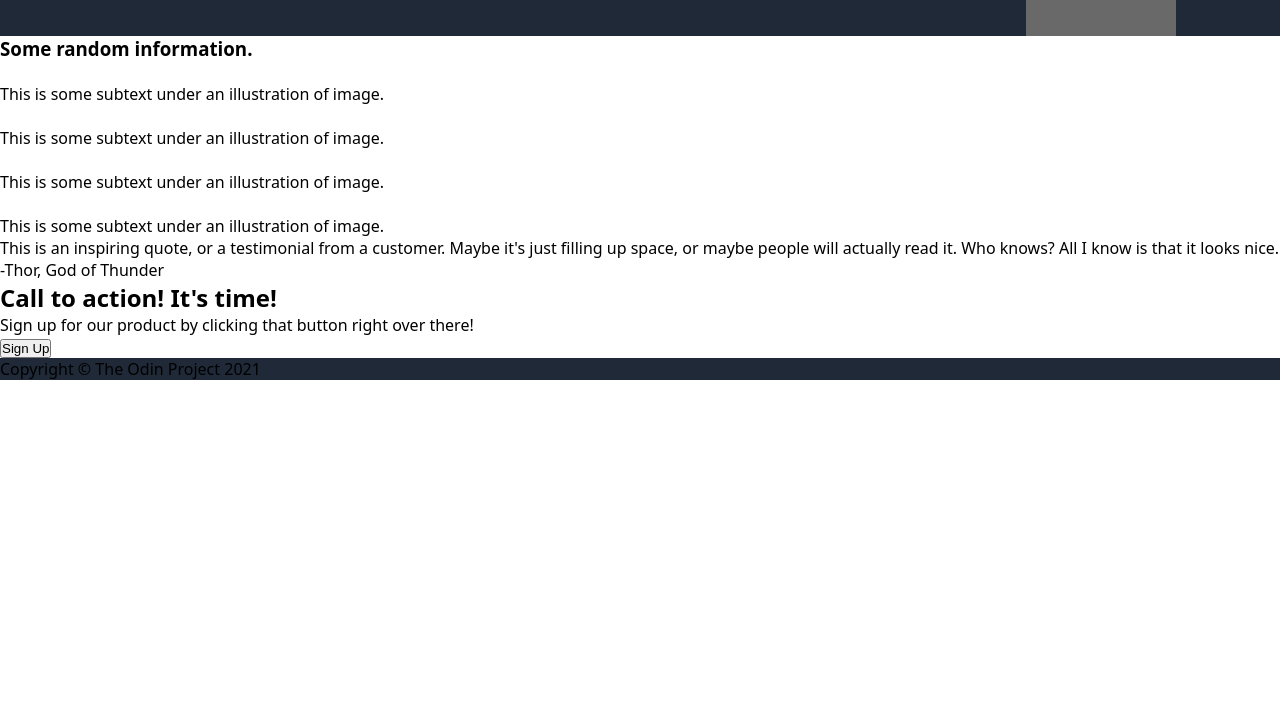
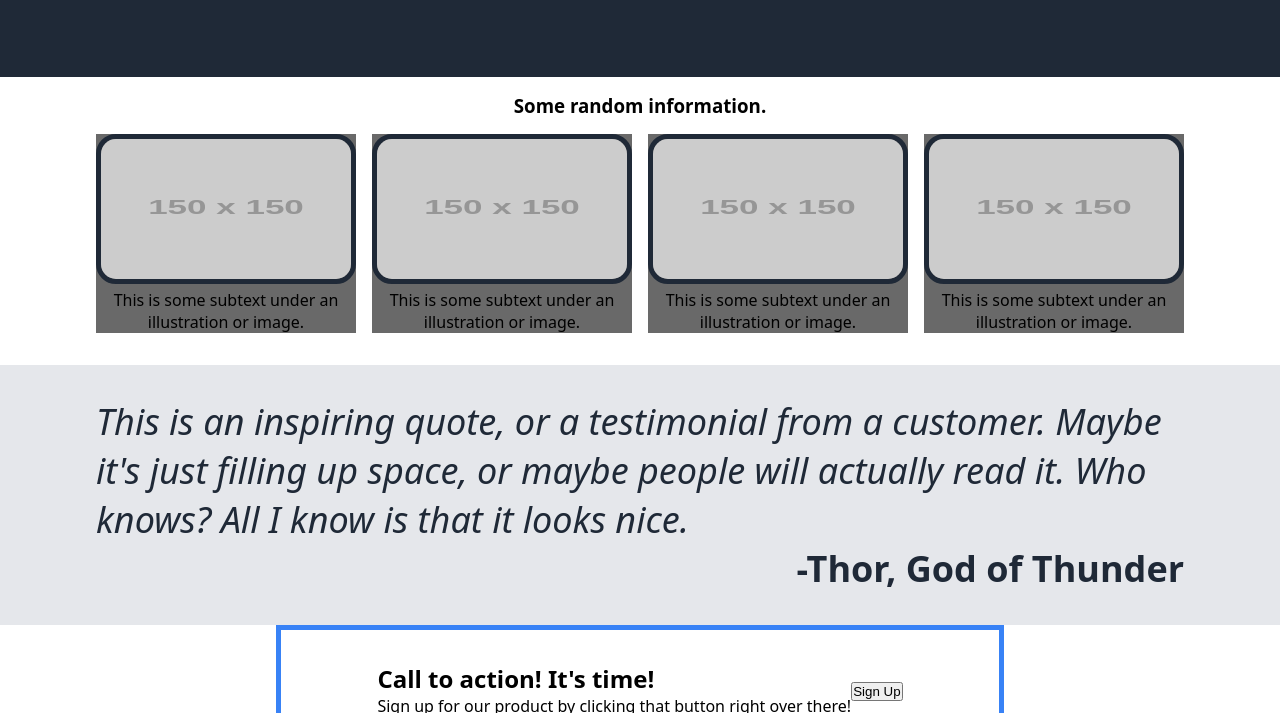
Before and after one commit to junjhon12/Odin-Project-2025, a plain HTML site: page index.html in a window 1280 px wide. Shown: the part 263-976 px from the top of the page. Before the commit the page ends 800 px from the top, so only its background shows below. Drawn offline with Linux system fonts and the light colour scheme; placeholder pictures from the web are drawn by us.

Commit message:
feat: Add initial styling for the landing page
It includes styling for the following sections:

A dark-themed header and main "home" section with a call-to-action button.
An "Info" section with image placeholders and text.
A "Quote" section with distinct styling for the quote and author.
A "Call to Action" (CTA) section.
A dark-themed footer.

```diff
--- a/index.html
+++ b/index.html
@@ -33,20 +33,20 @@
         </div>
         <div class="Info-box">
             <div class="box">
-                <img src="" alt="">
-                <p>This is some subtext under an illustration of image.</p>
+                <img src="https://via.placeholder.com/150" alt="">
+                <p>This is some subtext under an illustration or image.</p>
             </div>
             <div class="box">
-                <img src="" alt="">
-                <p>This is some subtext under an illustration of image.</p>
+                <img src="https://via.placeholder.com/150" alt="">
+                <p>This is some subtext under an illustration or image.</p>
             </div>
             <div class="box">
-                <img src="" alt="">
-                <p>This is some subtext under an illustration of image.</p>
+                <img src="https://via.placeholder.com/150" alt="">
+                <p>This is some subtext under an illustration or image.</p>
             </div>
             <div class="box">
-                <img src="" alt="">
-                <p>This is some subtext under an illustration of image.</p>
+                <img src="https://via.placeholder.com/150" alt="">
+                <p>This is some subtext under an illustration or image.</p>
             </div>
         </div>
     </div>
@@ -62,12 +62,15 @@
     </div>
     <div class="CTA">
         <div class="CTA-main">
-            <h2>Call to action! It's time!</h2>
-            <p>Sign up for our product by clicking that button right over there!</p>
+            <div class="CTA-left">
+                <h2>Call to action! It's time!</h2>
+                <p>Sign up for our product by clicking that button right over there!</p>
+            </div>
+            <div class="CTA-button">
+                <button type="button">Sign Up</button>
+            </div>
         </div>
-        <div class="CTA-button">
-            <button type="button">Sign Up</button>
-        </div>
+
     </div>
     <div class="footer">
         <div class="footer-copyright">
--- a/style.css
+++ b/style.css
@@ -15,7 +15,7 @@ body {
     display: flex;
     justify-content: center;
     flex-direction: column;
-    padding: 0 5rem;
+    padding: 0 6rem;
     font-style: Roboto;
 }
 .home .header {
@@ -28,18 +28,17 @@ body {
 }
 .home .header .header-link {
     display: flex;
-
+    gap: 1rem;
 }
 .home .header .header-link li {
     list-style: none;
-    margin-right: 1rem;
 }
 .home .home-main {
     flex-basis: auto;
     display: flex;
-}
-.home .home-main .home-main-left {
     margin: 5rem 0;
+    flex: 1;
+    gap: 1rem;
 }
 .home .home-main .home-main-left h4 {
     font-size: 48px;
@@ -61,25 +60,77 @@ body {
 }
 .home .home-main .home-main-right {
     display: flex;
-    flex-direction: column;
-    justify-content: center;
     background-color: dimgray;
 }
 .home .home-main .home-main-right img {
     width: 100%;
     height: auto;
-
+    border: 5px solid #1F2937;
 }
 
 .Info {
+    display: flex;
+    flex-direction: column;
+    justify-content: center;
+    align-items: center;
+    padding: 1rem 6rem;
+}
+.Info .Info-box {
+    display: flex;
+    align-items: center;
+    gap: 1rem;
+    margin: 1rem 0;
+}
+.Info .Info-box .box  {
+    background-color: dimgray;
+}
+.Info .Info-box .box img {
+    border: 5px solid #1F2937;
+    width: 100%;
+    height: 150px;
+    border-radius: 20px;
+}
+.Info .Info-box .box p {
+    text-align: center;
 }
 
 .Quote {
+    background-color: #E5E7EB;
+    font-size: 36px;
+    color: #1F2937;
+    font-weight: 300;
+}
+.Quote .Quote-content {
+    display: flex;
+    flex-direction: column;
+    padding: 2rem 6rem;
+}
+.Quote .Quote-content .Quote-text{
+    font-style: italic;
+}
+.Quote .Quote-content .Quote-author {
+    text-align: right;
+    font-weight: 600;
 }
 
 .CTA {
+    display: flex;
+    justify-content: center;
+    align-items: center;
+
+}
+.CTA .CTA-main {
+    display: flex;
+    justify-content: center;
+    align-items: center;
+    border: 5px solid #3882F6;
+    padding: 2rem 6rem;
 }
 
 .footer {
     background-color: #1F2937;
+    color: white;
+    display: flex;
+    justify-content: center;
+    padding: 2rem 0;
 }
```
